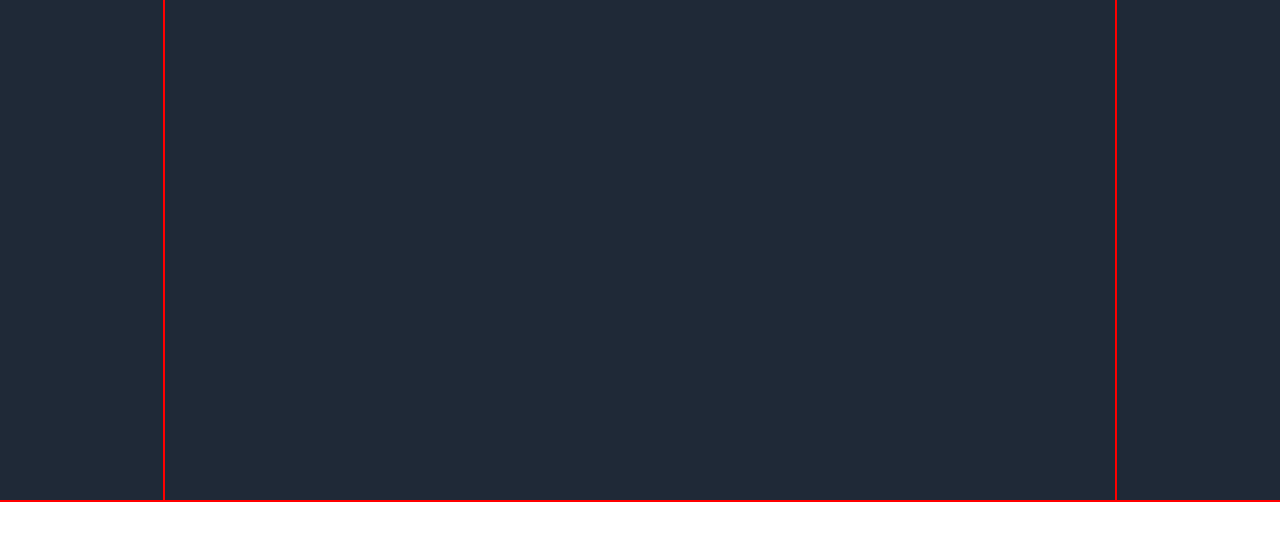
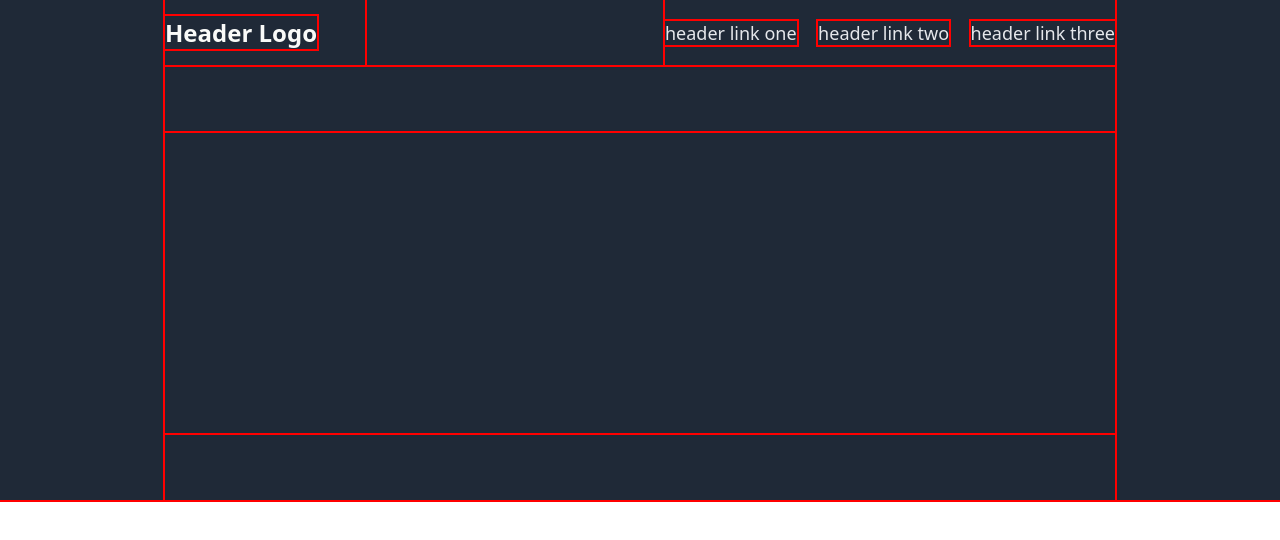
Before and after one commit to Starsus24/landing-page, a plain HTML site: page index.html in a window 1280 px wide. Drawn offline with Linux system fonts and the light colour scheme.

Commit message:
Cabecera y menu lista

```diff
--- a/index.html
+++ b/index.html
@@ -9,7 +9,19 @@
 <body>
     <div class="section-one">
         <div class="block-center-one">
+            <div class="block-menu">
+                <div class="log">
+                    <strong>Header Logo</strong>
+                </div>
+                <div class="menu">
+                    <a href="#">header link one</a>
+                    <a href="#">header link two</a>
+                    <a href="#">header link three</a>
+                </div>
+            </div>
+            <div class="block-content">
 
+            </div>
         </div>
     </div>
 </body>
--- a/style.css
+++ b/style.css
@@ -1,6 +1,6 @@
 * {
     outline: 2px solid red;
-    font-family: Roboto;
+    font-family: system-ui, -apple-system, BlinkMacSystemFont, 'Segoe UI', Roboto, Oxygen, Ubuntu, Cantarell, 'Open Sans', 'Helvetica Neue', sans-serif;
 }
 
 body {
@@ -9,13 +9,53 @@ body {
 }
 
 .section-one {
+    display: flex;
     width: 100%;
     height: 500px;
     background-color: #1F2937;
+    justify-content: center;
 }
 
 .block-center-one {
-    margin: 0 auto;
+    display: flex;
     width: 950px;
     height: 100%;
+    align-items: center;
+    flex-direction: column;
 }
+
+.block-menu {
+    display: flex;
+    height: 65px;
+    width: 100%;
+    justify-content: space-between;
+}
+
+.log {
+    display: flex;
+    height: 100%;
+    width: 200px;
+    align-items: center;
+    font-size: 24px;
+    color: #F9FAF8;
+}
+
+.menu {
+    display: flex;
+    height: 100%;
+    width: 450px;
+    justify-content: space-between;
+    align-items: center;
+    font-size: 18px;
+}
+
+.menu a {
+    color: #E5E7EB;
+    text-decoration: none;
+}
+
+.block-content {
+    margin: auto 0;
+    height: 300px;
+    width: 100%;
+}
```
